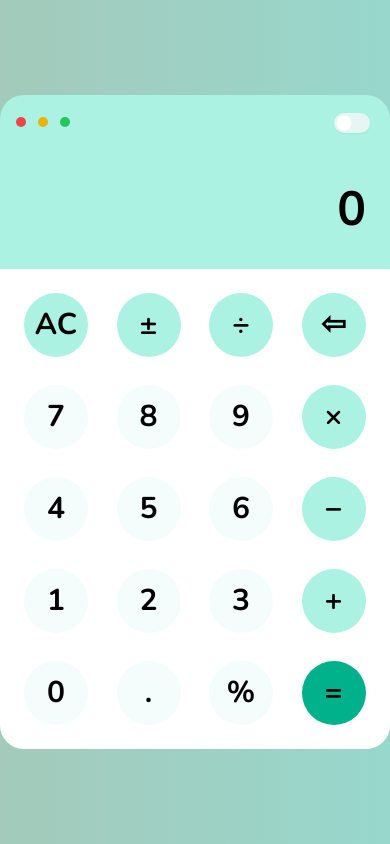
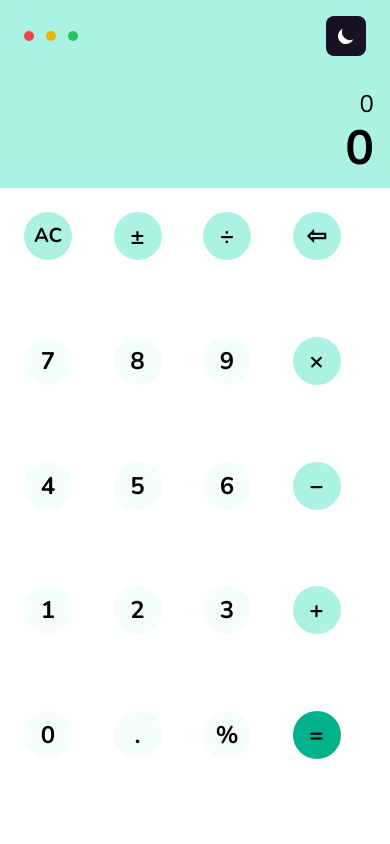
Before and after one commit to Tella1234/learning-javascript, a website: page pages/calculator.html in a window 390 px wide. Both pictures are taken after a click on the button "AC". Drawn offline with nearby package versions, Linux system fonts and the light colour scheme.

Commit message:
calculator done

```diff
--- a/pages/calculator.html
+++ b/pages/calculator.html
@@ -6,44 +6,55 @@
     <meta name="viewport" content="width=device-width, initial-scale=1.0" />
     <link rel="stylesheet" href="../dist/output.css" />
     <title>Calculator</title>
+    <script>
+      // On page load or when changing themes, best to add inline in `head` to avoid FOUC
+      if (localStorage.getItem('color-theme') === 'dark' || (!('color-theme' in localStorage) && window.matchMedia('(prefers-color-scheme: dark)').matches)) {
+          document.documentElement.classList.add('dark');
+      } else {
+          document.documentElement.classList.remove('dark')
+      }
+  </script>
   </head>
   <body class="w-full h-screen flex items-center justify-center bg-gradient-to-r from-[#A3CABB] to-[#98D7CC] font-nunito">
-      <div class="flex flex-col bg-[#acf2e3] rounded-3xl w-[400px]">
-        <div class="flex items-center justify-between p-4">
+      <div class="flex flex-col bg-[#acf2e3] dark:bg-[#202A41] sm:rounded-3xl w-full sm:w-[400px] h-screen sm:h-max">
+        <div class="flex items-center justify-between p-4 px-6 sm:px-4">
           <div class="flex gap-3">
             <div class="w-[10px] h-[10px] rounded-full bg-red-500"></div>
             <div class="w-[10px] h-[10px] rounded-full bg-yellow-500"></div>
             <div class="w-[10px] h-[10px] rounded-full bg-green-500"></div>
           </div>
-          <div class="form-check form-switch">
-            <input class="form-check-input appearance-none w-9 -ml-10 rounded-full float-left h-5 align-top bg-no-repeat bg-contain bg-[#e6f7f3] border-none border-2 focus:outline-none cursor-pointer shadow-sm checked:bg-[#00b18b] checked:border-[#00b18b]" type="checkbox" role="switch" id="flexSwitchCheckDefault">
+          <div>
+            <button id="theme-toggle" type="button" class="text-gray-500 bg-[#171123] dark:text-gray-400 focus:outline-none rounded-lg text-sm p-2.5">
+              <svg id="theme-toggle-dark-icon" class="hidden w-5 h-5" fill="white" viewBox="0 0 20 20" xmlns="http://www.w3.org/2000/svg"><path d="M17.293 13.293A8 8 0 016.707 2.707a8.001 8.001 0 1010.586 10.586z"></path></svg>
+              <svg id="theme-toggle-light-icon" class="hidden w-5 h-5" fill="white" viewBox="0 0 20 20" xmlns="http://www.w3.org/2000/svg"><path d="M10 2a1 1 0 011 1v1a1 1 0 11-2 0V3a1 1 0 011-1zm4 8a4 4 0 11-8 0 4 4 0 018 0zm-.464 4.95l.707.707a1 1 0 001.414-1.414l-.707-.707a1 1 0 00-1.414 1.414zm2.12-10.607a1 1 0 010 1.414l-.706.707a1 1 0 11-1.414-1.414l.707-.707a1 1 0 011.414 0zM17 11a1 1 0 100-2h-1a1 1 0 100 2h1zm-7 4a1 1 0 011 1v1a1 1 0 11-2 0v-1a1 1 0 011-1zM5.05 6.464A1 1 0 106.465 5.05l-.708-.707a1 1 0 00-1.414 1.414l.707.707zm1.414 8.486l-.707.707a1 1 0 01-1.414-1.414l.707-.707a1 1 0 011.414 1.414zM4 11a1 1 0 100-2H3a1 1 0 000 2h1z" fill-rule="evenodd" clip-rule="evenodd"></path></svg>
+          </button>
           </div>
         </div>
-        <div class="w-full p-6 h-[120px] text-right space-y-3" id="output">
-          <p class="text-2xl" id="upper"></p>
-          <p class="text-5xl font-semibold"  onclick="" id="lower">0</p>
+        <div class="w-full p-4 sm:p-6 h-[120px] text-right" id="output">
+          <p class="text-2xl dark:text-[#00b18b]" id="upper">0</p>
+          <p class="text-5xl font-semibold dark:text-[#00b18b] mt-1 sm:mt-3"  onclick="" id="lower">0</p>
         </div>
-        <div class="grid grid-cols-4 gap-7 px-auto bg-[#ffffff] p-6 rounded-b-3xl" id="input">
-          <button class="flex items-center justify-center w-16 h-16 rounded-full bg-[#acf2e3] text-3xl font-semibold"  onclick="pressAllClear()">AC</button>
-          <button class="flex items-center justify-center w-16 h-16 rounded-full bg-[#acf2e3] text-3xl font-semibold"  onclick="changeSign()">&PlusMinus;</button>
-          <button class="flex items-center justify-center w-16 h-16 rounded-full bg-[#acf2e3] text-3xl font-semibold"  onclick="pressOperator(this)">&div;</button>
-          <button class="flex items-center justify-center w-16 h-16 rounded-full bg-[#acf2e3] text-3xl font-semibold"  onclick="pressDelete()">&#8678;</button>
-          <button class="flex items-center justify-center w-16 h-16 rounded-full bg-[#f4fdfb] text-3xl font-semibold"  onclick="pressNum(this)">7</button>
-          <button class="flex items-center justify-center w-16 h-16 rounded-full bg-[#f4fdfb] text-3xl font-semibold"  onclick="pressNum(this)">8</button>
-          <button class="flex items-center justify-center w-16 h-16 rounded-full bg-[#f4fdfb] text-3xl font-semibold"  onclick="pressNum(this)">9</button>
-          <button class="flex items-center justify-center w-16 h-16 rounded-full bg-[#acf2e3] text-3xl font-semibold"  onclick="pressOperator(this)">&times;</button>
-          <button class="flex items-center justify-center w-16 h-16 rounded-full bg-[#f4fdfb] text-3xl font-semibold"  onclick="pressNum(this)">4</button>
-          <button class="flex items-center justify-center w-16 h-16 rounded-full bg-[#f4fdfb] text-3xl font-semibold"  onclick="pressNum(this)">5</button>
-          <button class="flex items-center justify-center w-16 h-16 rounded-full bg-[#f4fdfb] text-3xl font-semibold"  onclick="pressNum(this)">6</button>
-          <button class="flex items-center justify-center w-16 h-16 rounded-full bg-[#acf2e3] text-3xl font-semibold"  onclick="pressOperator(this)">&minus;</button>
-          <button class="flex items-center justify-center w-16 h-16 rounded-full bg-[#f4fdfb] text-3xl font-semibold"  onclick="pressNum(this)">1</button>
-          <button class="flex items-center justify-center w-16 h-16 rounded-full bg-[#f4fdfb] text-3xl font-semibold"  onclick="pressNum(this)">2</button>
-          <button class="flex items-center justify-center w-16 h-16 rounded-full bg-[#f4fdfb] text-3xl font-semibold"  onclick="pressNum(this)">3</button>
-          <button class="flex items-center justify-center w-16 h-16 rounded-full bg-[#acf2e3] text-3xl font-semibold"  onclick="pressOperator(this)">+</button>
-          <button class="flex items-center justify-center w-16 h-16 rounded-full bg-[#f4fdfb] text-3xl font-semibold"  onclick="pressNum(this)">0</button>
-          <button class="flex items-center justify-center w-16 h-16 rounded-full bg-[#f4fdfb] text-3xl font-semibold"  onclick="pressDot()">.</button>
-          <button class="flex items-center justify-center w-16 h-16 rounded-full bg-[#f4fdfb] text-3xl font-semibold"  onclick="pressOperator(this)">%</button>
-          <button class="flex items-center justify-center w-16 h-16 rounded-full bg-[#00b18b] text-3xl font-semibold"  onclick="pressEqual()">=</button>
+        <div class="grid grid-cols-4 gap-4 sm:gap-7 px-auto bg-[#ffffff] dark:bg-[#2F3851] p-6 sm:rounded-b-3xl h-full" id="input">
+          <button class="flex items-center justify-center w-12 h-12 sm:w-16 sm:h-16 rounded-full bg-[#acf2e3] text-xl sm:text-3xl font-semibold dark:text-[#00b18b] dark:bg-[#202A41]"  onclick="pressAllClear()">AC</button>
+          <button class="flex items-center justify-center w-12 h-12 sm:w-16 sm:h-16 rounded-full bg-[#acf2e3] text-2xl sm:text-3xl font-semibold dark:text-[#00b18b] dark:bg-[#202A41]"  onclick="changeSign()">&PlusMinus;</button>
+          <button class="flex items-center justify-center w-12 h-12 sm:w-16 sm:h-16 rounded-full bg-[#acf2e3] text-2xl sm:text-3xl font-semibold dark:text-[#00b18b] dark:bg-[#202A41]"  onclick="pressOperator(this)">&div;</button>
+          <button class="flex items-center justify-center w-12 h-12 sm:w-16 sm:h-16 rounded-full bg-[#acf2e3] text-2xl sm:text-3xl font-semibold dark:text-[#00b18b] dark:bg-[#202A41]"  onclick="pressDelete()">&#8678;</button>
+          <button class="flex items-center justify-center w-12 h-12 sm:w-16 sm:h-16 rounded-full bg-[#f4fdfb] text-2xl sm:text-3xl font-semibold dark:text-gray-400  dark:bg-[#20293e]"  onclick="pressNum(this)">7</button>
+          <button class="flex items-center justify-center w-12 h-12 sm:w-16 sm:h-16 rounded-full bg-[#f4fdfb] text-2xl sm:text-3xl font-semibold dark:text-gray-400  dark:bg-[#20293e]"  onclick="pressNum(this)">8</button>
+          <button class="flex items-center justify-center w-12 h-12 sm:w-16 sm:h-16 rounded-full bg-[#f4fdfb] text-2xl sm:text-3xl font-semibold dark:text-gray-400  dark:bg-[#20293e]"  onclick="pressNum(this)">9</button>
+          <button class="flex items-center justify-center w-12 h-12 sm:w-16 sm:h-16 rounded-full bg-[#acf2e3] text-2xl sm:text-3xl font-semibold dark:text-[#00b18b] dark:bg-[#202A41]"  onclick="pressOperator(this)">&times;</button>
+          <button class="flex items-center justify-center w-12 h-12 sm:w-16 sm:h-16 rounded-full bg-[#f4fdfb] text-2xl sm:text-3xl font-semibold dark:text-gray-400  dark:bg-[#20293e]"  onclick="pressNum(this)">4</button>
+          <button class="flex items-center justify-center w-12 h-12 sm:w-16 sm:h-16 rounded-full bg-[#f4fdfb] text-2xl sm:text-3xl font-semibold dark:text-gray-400  dark:bg-[#20293e]"  onclick="pressNum(this)">5</button>
+          <button class="flex items-center justify-center w-12 h-12 sm:w-16 sm:h-16 rounded-full bg-[#f4fdfb] text-2xl sm:text-3xl font-semibold dark:text-gray-400  dark:bg-[#20293e]"  onclick="pressNum(this)">6</button>
+          <button class="flex items-center justify-center w-12 h-12 sm:w-16 sm:h-16 rounded-full bg-[#acf2e3] text-2xl sm:text-3xl font-semibold dark:text-[#00b18b] dark:bg-[#202A41]"  onclick="pressOperator(this)">&minus;</button>
+          <button class="flex items-center justify-center w-12 h-12 sm:w-16 sm:h-16 rounded-full bg-[#f4fdfb] text-2xl sm:text-3xl font-semibold dark:text-gray-400  dark:bg-[#20293e]"  onclick="pressNum(this)">1</button>
+          <button class="flex items-center justify-center w-12 h-12 sm:w-16 sm:h-16 rounded-full bg-[#f4fdfb] text-2xl sm:text-3xl font-semibold dark:text-gray-400  dark:bg-[#20293e]"  onclick="pressNum(this)">2</button>
+          <button class="flex items-center justify-center w-12 h-12 sm:w-16 sm:h-16 rounded-full bg-[#f4fdfb] text-2xl sm:text-3xl font-semibold dark:text-gray-400  dark:bg-[#20293e]"  onclick="pressNum(this)">3</button>
+          <button class="flex items-center justify-center w-12 h-12 sm:w-16 sm:h-16 rounded-full bg-[#acf2e3] text-2xl sm:text-3xl font-semibold dark:text-[#00b18b] dark:bg-[#202A41]"  onclick="pressOperator(this)">+</button>
+          <button class="flex items-center justify-center w-12 h-12 sm:w-16 sm:h-16 rounded-full bg-[#f4fdfb] text-2xl sm:text-3xl font-semibold dark:text-gray-400  dark:bg-[#20293e]"  onclick="pressNum(this)">0</button>
+          <button class="flex items-center justify-center w-12 h-12 sm:w-16 sm:h-16 rounded-full bg-[#f4fdfb] text-2xl sm:text-3xl font-semibold dark:text-gray-400  dark:bg-[#20293e]"  onclick="pressDot()">.</button>
+          <button class="flex items-center justify-center w-12 h-12 sm:w-16 sm:h-16 rounded-full bg-[#f4fdfb] text-2xl sm:text-3xl font-semibold dark:text-[#00b18b]  dark:bg-[#20293e]"  onclick="pressOperator(this)">%</button>
+          <button class="flex items-center justify-center w-12 h-12 sm:w-16 sm:h-16 rounded-full bg-[#00b18b] text-2xl sm:text-3xl font-semibold"  onclick="pressEqual()">=</button>
         </div>
       </div>
     <script src="../scripts/calculator.js"></script>
--- a/scripts/calculator.js
+++ b/scripts/calculator.js
@@ -28,7 +28,7 @@ function pressOperator(e) {
 
 // function to clear all
 function pressAllClear() {
-  outputUpper.innerHTML = "";
+  outputUpper.innerHTML = "0";
   outputLower.innerHTML = "0";
 }
 
@@ -122,3 +122,45 @@ document.addEventListener("keydown", function (e) {
       break;
   }
 });
+
+// DarkMode
+var themeToggleDarkIcon = document.getElementById('theme-toggle-dark-icon');
+var themeToggleLightIcon = document.getElementById('theme-toggle-light-icon');
+
+// Change the icons inside the button based on previous settings
+if (localStorage.getItem('color-theme') === 'dark' || (!('color-theme' in localStorage) && window.matchMedia('(prefers-color-scheme: dark)').matches)) {
+    themeToggleLightIcon.classList.remove('hidden');
+} else {
+    themeToggleDarkIcon.classList.remove('hidden');
+}
+
+var themeToggleBtn = document.getElementById('theme-toggle');
+
+themeToggleBtn.addEventListener('click', function() {
+
+    // toggle icons inside button
+    themeToggleDarkIcon.classList.toggle('hidden');
+    themeToggleLightIcon.classList.toggle('hidden');
+
+    // if set via local storage previously
+    if (localStorage.getItem('color-theme')) {
+        if (localStorage.getItem('color-theme') === 'light') {
+            document.documentElement.classList.add('dark');
+            localStorage.setItem('color-theme', 'dark');
+        } else {
+            document.documentElement.classList.remove('dark');
+            localStorage.setItem('color-theme', 'light');
+        }
+
+    // if NOT set via local storage previously
+    } else {
+        if (document.documentElement.classList.contains('dark')) {
+            document.documentElement.classList.remove('dark');
+            localStorage.setItem('color-theme', 'light');
+        } else {
+            document.documentElement.classList.add('dark');
+            localStorage.setItem('color-theme', 'dark');
+        }
+    }
+
+});
--- a/tailwind.config.js
+++ b/tailwind.config.js
@@ -1,5 +1,6 @@
 module.exports = {
   content: ["./pages/**/*.{html,js}", './node_modules/tw-elements/dist/js/**/*.js'],
+  darkMode: 'class',
   theme: {
     extend: {},
     fontFamily: {
```
Also changed, not shown: dist/output.css.
